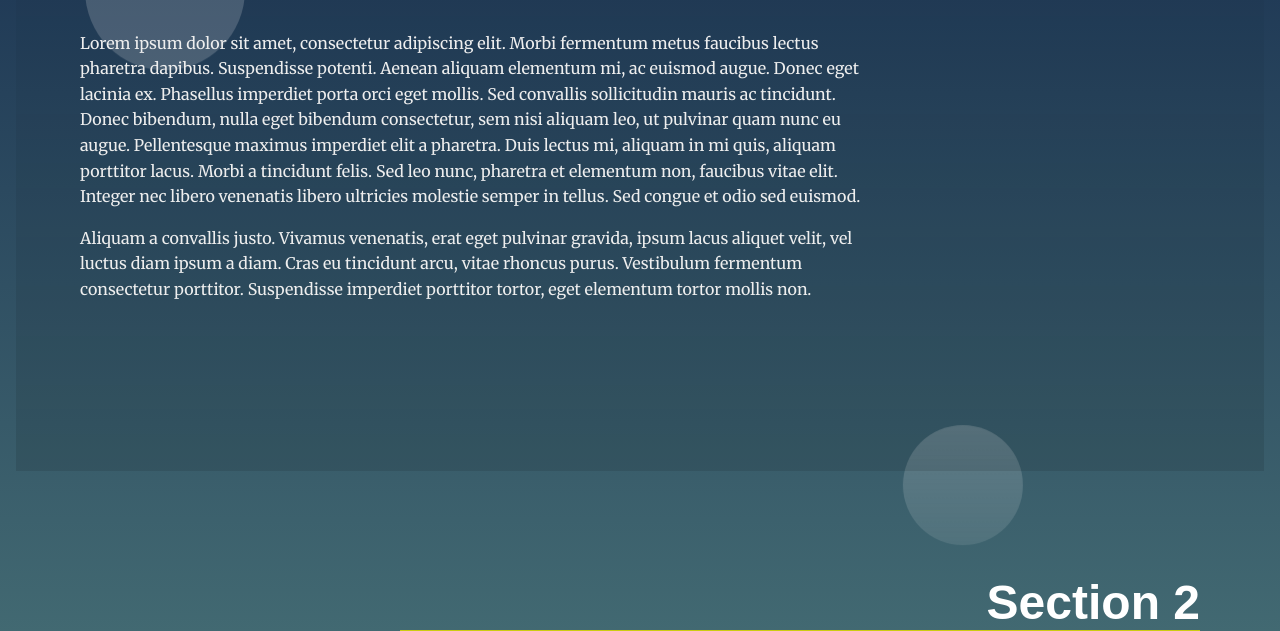
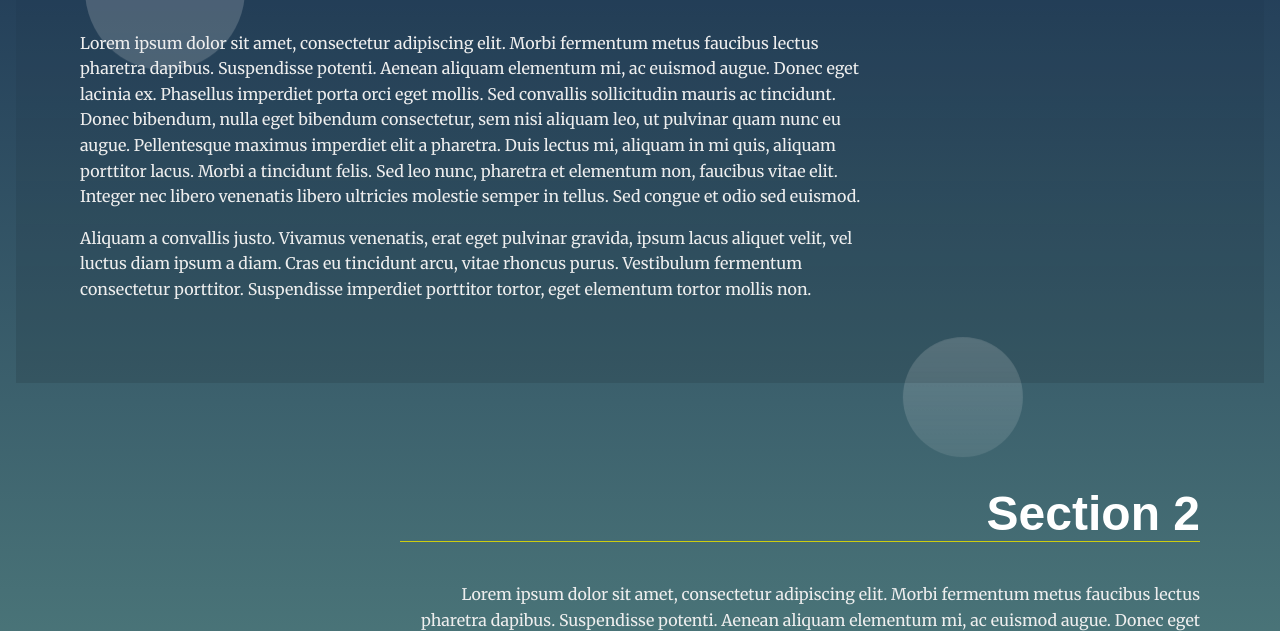
Before and after one commit to adamsarpatki/landing-page, a plain HTML site: page index.html in a window 1280 px wide. Both pictures are taken after a click on the link "Section 1". Shown: the part 640-1271 px from the top of the page. Drawn offline with Linux system fonts and the light colour scheme.

Commit message:
feat: add functions to improve readability

```diff
--- a/css/styles.css
+++ b/css/styles.css
@@ -61,7 +61,7 @@ main {
 
 section {
     position: relative;
-    min-height: 80vh;
+    min-height: 50vh;
 }
 
 
@@ -87,9 +87,14 @@ section {
 }
 
 .navbar__menu .menu__link:hover {
-    background: #333;
+    background-color: #333;
     color: #fff;
     transition: ease 0.3s all;
+}
+
+.highlighted {
+    background-color: #333;
+    color: #fff;
 }
 
 /* Header Styles */
--- a/js/app.js
+++ b/js/app.js
@@ -1,41 +1,32 @@
-const sectionOneData = {
+// Create a list of objects
+let sectionContents = [
+    {
         id: "section1",
         dataNav: "Section 1",
         title: "Section 1",
         textContentOne: "Lorem ipsum dolor sit amet, consectetur adipiscing elit. Morbi fermentum metus faucibus lectus pharetra dapibus. Suspendisse potenti. Aenean aliquam elementum mi, ac euismod augue. Donec eget lacinia ex. Phasellus imperdiet porta orci eget mollis. Sed convallis sollicitudin mauris ac tincidunt. Donec bibendum, nulla eget bibendum consectetur, sem nisi aliquam leo, ut pulvinar quam nunc eu augue. Pellentesque maximus imperdiet elit a pharetra. Duis lectus mi, aliquam in mi quis, aliquam porttitor lacus. Morbi a tincidunt felis. Sed leo nunc, pharetra et elementum non, faucibus vitae elit. Integer nec libero venenatis libero ultricies molestie semper in tellus. Sed congue et odio sed euismod.",
         textContentTwo: "Aliquam a convallis justo. Vivamus venenatis, erat eget pulvinar gravida, ipsum lacus aliquet velit, vel luctus diam ipsum a diam. Cras eu tincidunt arcu, vitae rhoncus purus. Vestibulum fermentum consectetur porttitor. Suspendisse imperdiet porttitor tortor, eget elementum tortor mollis non.",
-};
-
-const sectionTwoData = {
+    },
+    {
         id: "section2",
         dataNav: "Section 2",
         title: "Section 2",
         textContentOne: "Lorem ipsum dolor sit amet, consectetur adipiscing elit. Morbi fermentum metus faucibus lectus pharetra dapibus. Suspendisse potenti. Aenean aliquam elementum mi, ac euismod augue. Donec eget lacinia ex. Phasellus imperdiet porta orci eget mollis. Sed convallis sollicitudin mauris ac tincidunt. Donec bibendum, nulla eget bibendum consectetur, sem nisi aliquam leo, ut pulvinar quam nunc eu augue. Pellentesque maximus imperdiet elit a pharetra. Duis lectus mi, aliquam in mi quis, aliquam porttitor lacus. Morbi a tincidunt felis. Sed leo nunc, pharetra et elementum non, faucibus vitae elit. Integer nec libero venenatis libero ultricies molestie semper in tellus. Sed congue et odio sed euismod.",
         textContentTwo: "Aliquam a convallis justo. Vivamus venenatis, erat eget pulvinar gravida, ipsum lacus aliquet velit, vel luctus diam ipsum a diam. Cras eu tincidunt arcu, vitae rhoncus purus. Vestibulum fermentum consectetur porttitor. Suspendisse imperdiet porttitor tortor, eget elementum tortor mollis non.",
-};
-
-const sectionThreeData = {
+    },
+    {
         id: "section3",
         dataNav: "Section 3",
         title: "Section 3",
         textContentOne: "Lorem ipsum dolor sit amet, consectetur adipiscing elit. Morbi fermentum metus faucibus lectus pharetra dapibus. Suspendisse potenti. Aenean aliquam elementum mi, ac euismod augue. Donec eget lacinia ex. Phasellus imperdiet porta orci eget mollis. Sed convallis sollicitudin mauris ac tincidunt. Donec bibendum, nulla eget bibendum consectetur, sem nisi aliquam leo, ut pulvinar quam nunc eu augue. Pellentesque maximus imperdiet elit a pharetra. Duis lectus mi, aliquam in mi quis, aliquam porttitor lacus. Morbi a tincidunt felis. Sed leo nunc, pharetra et elementum non, faucibus vitae elit. Integer nec libero venenatis libero ultricies molestie semper in tellus. Sed congue et odio sed euismod.",
         textContentTwo: "Aliquam a convallis justo. Vivamus venenatis, erat eget pulvinar gravida, ipsum lacus aliquet velit, vel luctus diam ipsum a diam. Cras eu tincidunt arcu, vitae rhoncus purus. Vestibulum fermentum consectetur porttitor. Suspendisse imperdiet porttitor tortor, eget elementum tortor mollis non.",
-};
+    }];
 
-// Create a list of objects
-let sectionContents = [sectionOneData, sectionTwoData, sectionThreeData];
-
-// Create DocumentFragment
-let buffer = document.createDocumentFragment();
-
-// Select navigation elements by attributes
-const pageNavbar = document.querySelector(".navbar__menu");
-const navList = document.querySelector("#navbar__list");
 
 // Function to add "your-active-class" class to sections after click event on nav
 function addActiveClass (event) {
     const allSections = document.querySelectorAll("section");
-    for (section of allSections) {
+    for (let section of allSections) {
         if (section.className != null) {
             section.classList.remove("your-active-class");
         }
@@ -43,21 +34,20 @@ function addActiveClass (event) {
     document.querySelector(event.target.hash).setAttribute("class", "your-active-class");
 }
 
-// Loop through list of objects and dynamically create HTML content
-for (section of sectionContents) {
+function generateNavigation(section) {
     const navElement = document.createElement("li");
+    navElement.setAttribute("id", `nav-${section.id}`)
     navElement.setAttribute("class", "menu__link");
     const navLink = document.createElement("a");
-    navLink.setAttribute("class", ".menu__link");
+    // navLink.setAttribute("class", "menu__link");
     navLink.href = `#${section.id}`;
     navLink.addEventListener("click", addActiveClass);
     navLink.textContent = section.title;
     navElement.appendChild(navLink);
-    navList.appendChild(navElement);
+    return navElement;
+}
 
-    const container = document.createElement('section');
-    container.setAttribute("id", section.id);
-    container.setAttribute("data-nav", section.dataNav);
+function generateSectionContainerContent(section) {
     const containerContent = document.createElement('div');
     containerContent.setAttribute("class", "landing__container");
     const heading = document.createElement('h2');
@@ -69,8 +59,29 @@ for (section of sectionContents) {
     containerContent.appendChild(heading);
     containerContent.appendChild(paragraphOne);
     containerContent.appendChild(paragraphTwo);
-    container.appendChild(containerContent);
-    buffer.appendChild(container);
+    return containerContent;
+}
+
+function generateSectionContainer(section) {
+    const container = document.createElement('section');
+    container.setAttribute("id", section.id);
+    container.setAttribute("data-nav", section.dataNav);
+    container.appendChild(generateSectionContainerContent(section));
+    return container;
+}
+
+function generateSections() {
+    // Create DocumentFragment
+    let buffer = document.createDocumentFragment();
+
+    // Select navigation elements by attributes
+    const pageNavbar = document.querySelector(".navbar__menu");
+    const navList = document.querySelector("#navbar__list");
+
+    // Loop through list of objects and dynamically create HTML content
+    for (let section of sectionContents) {
+        navList.appendChild(generateNavigation(section));
+        buffer.appendChild(generateSectionContainer(section));
     }
 
     // Append nav elements to navigation
@@ -79,3 +90,6 @@ pageNavbar.appendChild(navList);
     // Append sections to div
     const sectionsDiv = document.querySelector('#sections');
     sectionsDiv.appendChild(buffer);
+}
+
+generateSections();
```
Lines whose indentation alone changed are shown as unchanged.
